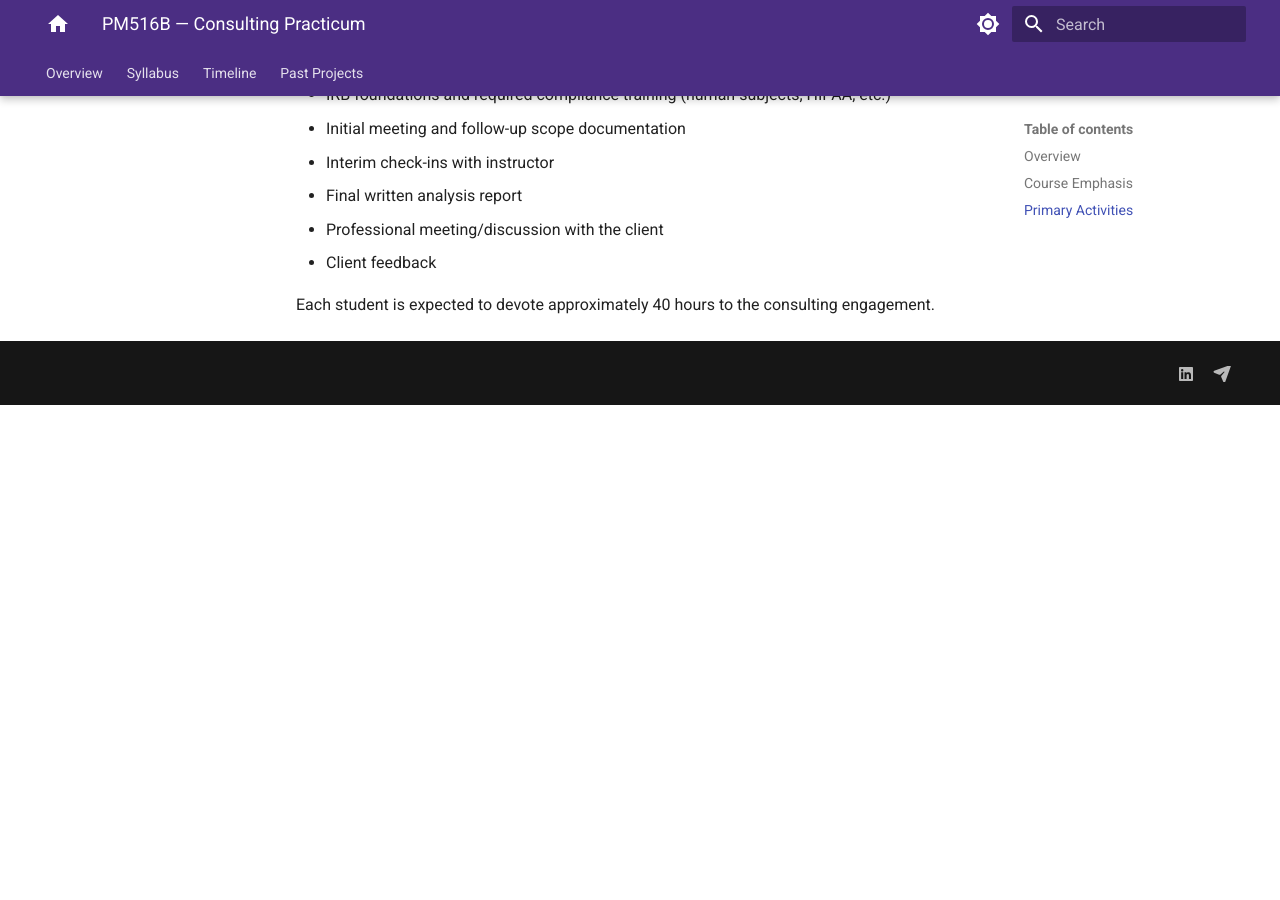
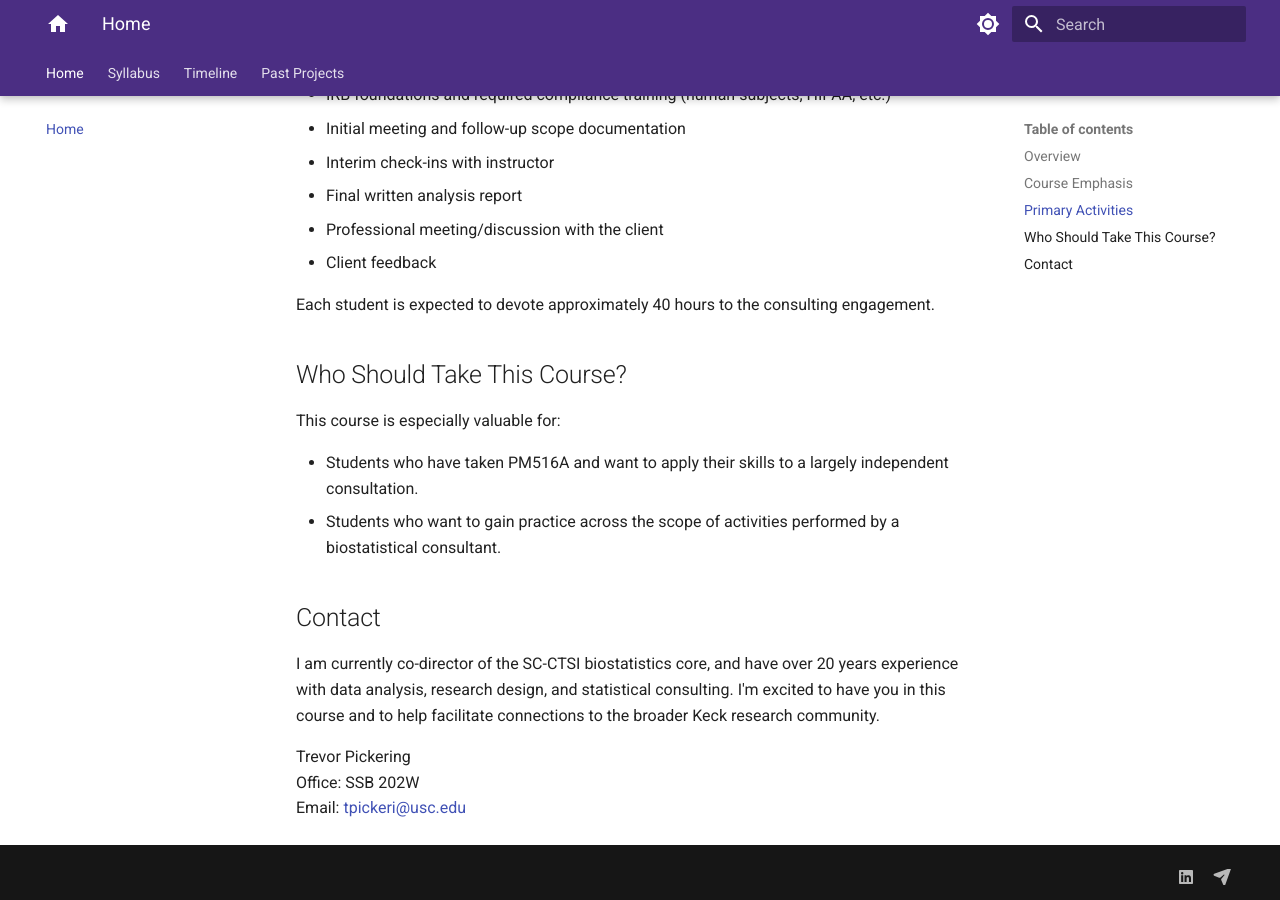
Before and after one commit to USCbiostats/PM516B, an MkDocs documentation site: the page built from docs/index.md, in a window 1280 px wide and 900 px high, scrolled down 855 px. Built offline with MkDocs 1.6.1 and Material for MkDocs 9.7.7, drawn with Linux system fonts in a browser that asks for light colours; comment, search, counter and statistics services are not loaded; before the commit the page ends 1260 px from its top, so only the background shows below that.

Commit message:
update index

```diff
--- a/docs/index.md
+++ b/docs/index.md
@@ -32,3 +32,18 @@ Activities will consist of the following:
 - Client feedback
 
 Each student is expected to devote approximately 40 hours to the consulting engagement.
+
+## Who Should Take This Course?
+
+This course is especially valuable for:
+
+* Students who have taken PM516A and want to apply their skills to a largely independent consultation.
+* Students who want to gain practice across the scope of activities performed by a biostatistical consultant.
+
+## Contact
+
+I am currently co-director of the SC-CTSI biostatistics core, and have over 20 years experience with data analysis, research design, and statistical consulting. I'm excited to have you in this course and to help facilitate connections to the broader Keck research community.
+
+Trevor Pickering
+Office: SSB 202W
+Email: [tpickeri@usc.edu](tpickeri@usc.edu)
--- a/mkdocs.yml
+++ b/mkdocs.yml
@@ -74,7 +74,7 @@ extra_css:
   - css/section-colors.css
 
 nav:
-  - Overview: PM516B/index.md
-  - Syllabus: PM516B/syllabus.md
-  - Timeline: PM516B/content.md
-  - Past Projects: PM516B/projects.md
+  - Home: index.md
+  - Syllabus: syllabus.md
+  - Timeline: content.md
+  - Past Projects: projects.md
```
